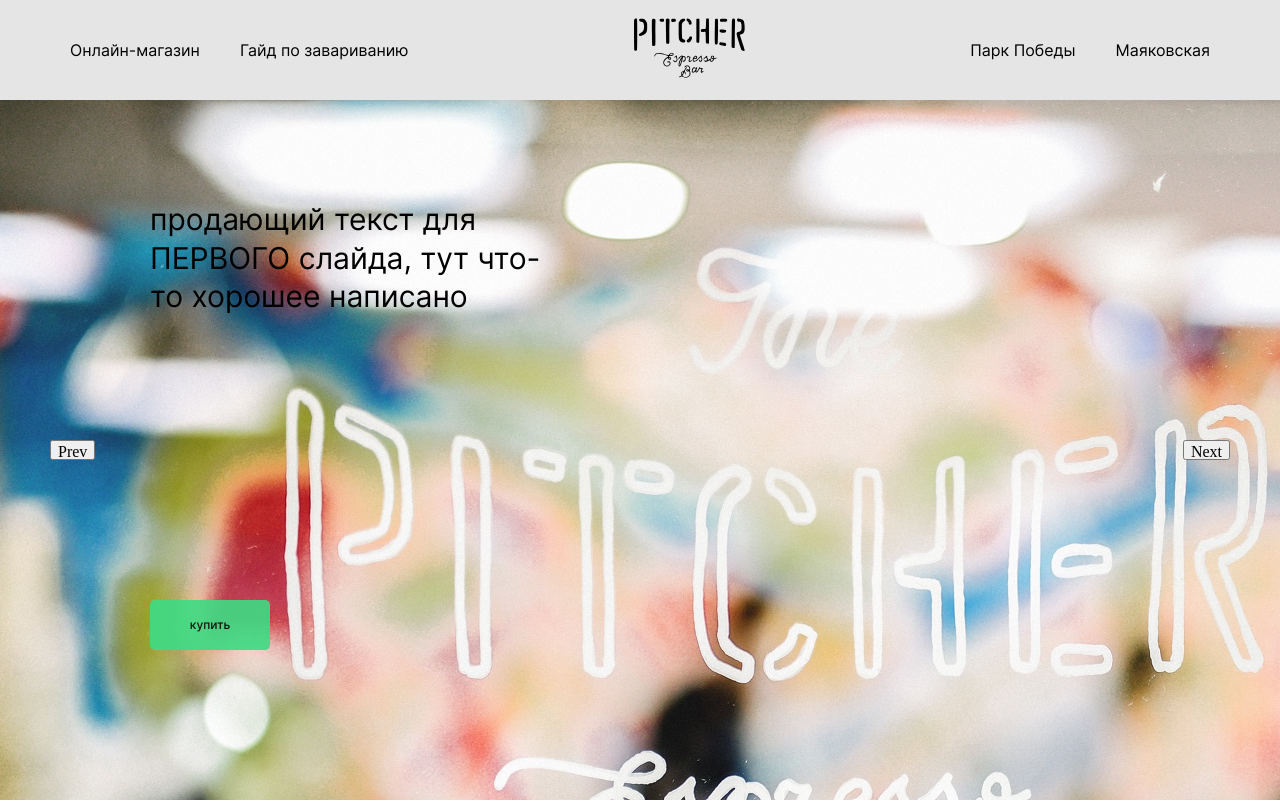
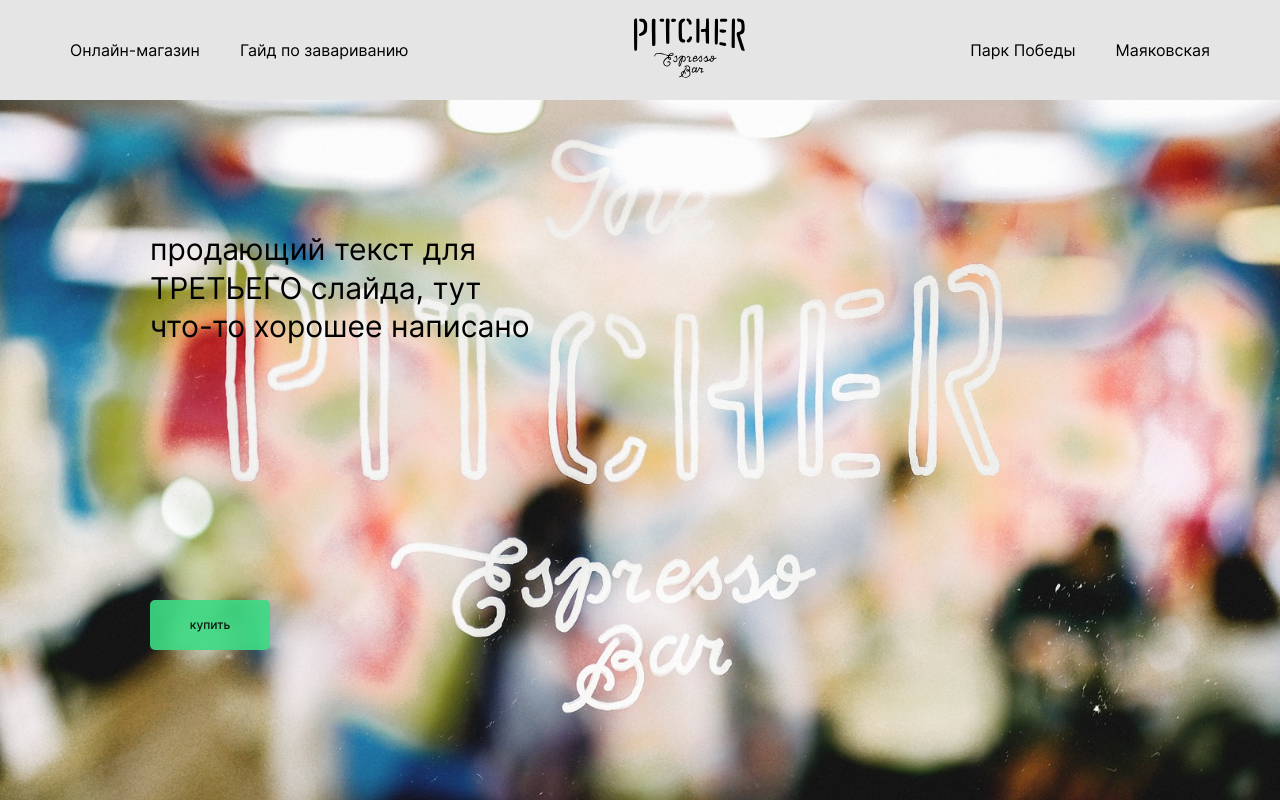
Before and after one commit to AndreyZhukovSPb/pitcher, a React (Create React App) app: page / in a window 1280 px wide. Built offline with nearby package versions, Linux system fonts and the light colour scheme.

Commit message:
fix: поправил слайдер

```diff
--- a/src/App.tsx
+++ b/src/App.tsx
@@ -6,7 +6,6 @@
 import './App.css';
 import './components/header/Header.css'
 import Header from './components/header/Header';
-import SellPicture from './components/SellPicture/SellPicture';
 import Carousel, {CarouselItem, CarouselBox} from './components/Carousel/Carousel';
 
 
@@ -22,6 +21,8 @@
         />
       </div>
       <CarouselBox/>
+
+
     </>
   );
 }
@@ -39,4 +40,5 @@
 что лежит в headerType?
 типизировать useState, useEffect
 переписать carouselProps - для функций
+карусель разнести на несколько компонентов
 */
--- a/src/components/Carousel/Carousel.css
+++ b/src/components/Carousel/Carousel.css
@@ -9,6 +9,16 @@
   height: calc(100vh - 100px);
   position: relative;
   width: 100%;
+  position: relative;
+}
+
+.carousel__image {
+  /*position: absolute;
+  left: 0;
+  top: 0; */
+  object-fit: cover;
+  z-index: -1;
+  width: 100%;
 }
 
 .carousel__inner {
@@ -17,17 +27,7 @@
   position: relative;
 }
 
-.carousel__item_type_blue {
-  background-image: url(../../images/sell-picture-new.jpg);
-}
 
-.carousel__item_type_black {
-  background-image: url(../../images/sell-photo.png);
-}
-
-.carousel__item_type_white {
-  background-color: wheat;
-}
 
 .sellPicture {
   position: relative;
@@ -66,7 +66,10 @@
 }
 
 .carousel__text {
-  margin: 100px 0 0 150px;
+  position: absolute;
+  top: 100px;
+  left: 150px;
+  /* margin: 100px 0 0 150px; */
   font-style: normal;
   font-weight: 400;
   font-size: 30px;
@@ -80,13 +83,45 @@
   z-index: 2;
   position: absolute;
   top: calc((100vh - 120px) / 2);
-  height: 20px;
+  height: 70px;
+  width: 70px;
+  border: none;
+  background: transparent;
+  opacity: 0;
+  transition: opacity ease 1.5s;
+}
+
+
+.carousel:hover .carousel__wrapButton {
+  opacity: 1;
 }
 
 .carousel__wrapButton_type_next {
-  right: 50px;
+  right: 0px;
+  background-image: url(../../images/arrow_right.svg);
 }
 
 .carousel__wrapButton_type_prev {
-  left: 50px;
+  left: 0px;
+  background-image: url(../../images/arrow_left.svg);
 }
+
+.carousel__wrapButton_hidden {
+  visibility: hidden;
+}
+
+/*
+.carousel__item_type_blu {
+  background-image: url(../../images/sell-picture-new.jpg);
+}
+
+.carousel__item_type_blac {
+  background-image: url(../../images/sell-photo.png);
+  background-size: 100%;
+  background-repeat: no-repeat;
+}
+
+.carousel__item_type_whit {
+  background-color: wheat;
+}
+*/
--- a/src/components/Carousel/Carousel.tsx
+++ b/src/components/Carousel/Carousel.tsx
@@ -11,22 +11,20 @@
   image?: string;
   pictureId?: number;
   text?: string;
-
 }
 
 export const CarouselItem: React.FC<carouselItemProps> = ({children, width, color, image}) => {
   return (
-    <div className={`carousel__item carousel__item_type_${color}`}>
+    <div
+      className={`carousel__item carousel__item_type_${color}`}
+    >
+      <img src={image} alt="" className="carousel__image"/>
       {children}
     </div>
   )
 }
 
 export const CarouselBox: React.FC<{}> = () => {
-
-
-
-  // const [initialSellPictures, setInitialSellPictures] = React.useState<any[]>(sellPictures);
   const [currentSellPictures, setCurrentSellPictures] = React.useState<Array<{
     pictureId: number,
     image: string,
@@ -35,9 +33,116 @@
   }>>(sellPictures);
 
 
-  console.log(currentSellPictures)
 
-  function addPictureToStart() {
+  return (
+    <Carousel>
+      {currentSellPictures.map((item) => (
+          <CarouselItem key={item.pictureId} color={item.color} image={item.image}>
+            <Link to='/shop'>
+              <button className='carousel_button'>купить</button>
+            </Link>
+            <p className="carousel__text">
+              {item.text}
+            </p>
+          </CarouselItem>
+      ))}
+    </Carousel>
+  )
+}
+
+interface carouselProps {
+  children: any;
+}
+
+const Carousel: React.FC<carouselProps> = ({children}) => {
+  const [activeIndex, setActiveIndex] = React.useState(0);
+  const [counter, setCounter] = React.useState(0);
+  const [leftButtonIsVisible, setLeftButtonIsVisible] = React.useState(false);
+  const [rightButtonIsVisible, setRightButtonIsVisible] = React.useState(true);
+
+  useEffect(() => {
+    if (counter === sellPictures.length - 1) {
+      console.log('break?')
+      return;
+    } else {
+      const interval = setInterval(() => {
+        setCounter((counter) => counter = counter +1 )
+        updateIndex(activeIndex + 1)
+      }, 2000)
+      return () => {
+        if (interval) {
+          clearInterval(interval);
+        }
+      }
+    }
+  })
+
+  const updateIndex = (newIndex: number) => {
+    setActiveIndex(newIndex)
+    if (newIndex <= 0) {
+      setLeftButtonIsVisible(false)
+      return;
+    } else if (newIndex >= React.Children.count(children) -1 ) {
+      setRightButtonIsVisible(false)
+    } else {
+      if (!leftButtonIsVisible) {
+        setLeftButtonIsVisible(true)
+      }
+      if (!rightButtonIsVisible) {
+        setRightButtonIsVisible(true)
+      }
+
+    }
+  }
+
+  return (
+    <section className="carousel">
+      <div
+        className="carousel__inner"
+        style={{ transform: `translateX(-${activeIndex*100}%)` }}
+      >
+        {React.Children.map(children, (child, index) => {
+          return React.cloneElement(child)
+        })}
+      </div>
+      <button
+          className={`carousel__wrapButton carousel__wrapButton_type_prev ${!leftButtonIsVisible ? 'carousel__wrapButton_hidden' : ''}`}
+          onClick={() => {
+            updateIndex(activeIndex - 1)
+          }}
+        >
+
+        </button>
+        <button
+          className={`carousel__wrapButton carousel__wrapButton_type_next ${!rightButtonIsVisible ? 'carousel__wrapButton_hidden' : ''}`}
+          onClick={() => {
+            updateIndex(activeIndex + 1)
+          }}
+        >
+
+        </button>
+
+    </section>
+  )
+}
+
+export default Carousel;
+
+
+
+/*
+      {sellPictures.map((item) => (
+          <CarouselItem key={item.pictureId} color={item.color}>
+            <Link to='/shop'>
+              <button className='carousel_button'>купить</button>
+            </Link>
+            <p className="carousel__text">
+              {item.text}
+            </p>
+          </CarouselItem>
+      ))}
+
+        function addPictureToStart() {
     const newArr = sellPictures.map(item => ({
       pictureId: item.pictureId + currentSellPictures.length,
       image: item.image,
@@ -61,117 +166,4 @@
     setCurrentSellPictures(prevState => [...prevState, ...newArr])
   }
 
-  return (
-    <Carousel
-    addPictureToStart = {addPictureToStart}
-    addPictureToEnd = {addPictureToEnd}
-    >
-
-      {currentSellPictures.map((item) => (
-          <CarouselItem key={item.pictureId} color={item.color}>
-            <Link to='/shop'>
-              <button className='carousel_button'>купить</button>
-            </Link>
-            <p className="carousel__text">
-              {item.text}
-            </p>
-          </CarouselItem>
-      ))}
-
-
-    </Carousel>
-  )
-}
-
-
-interface carouselProps {
-  children: any;
-  addPictureToStart: any;
-  addPictureToEnd: any;
-}
-
-
-
-const Carousel: React.FC<carouselProps> = ({children, addPictureToStart, addPictureToEnd}) => {
-  const [activeIndex, setActiveIndex] = React.useState(0);
-
-  /*
-  useEffect(() => {
-    const interval = setInterval(() => {
-      updateIndex(activeIndex + 1)
-    }, 3000)
-
-    return () => {
-      if (interval) {
-        clearInterval(interval);
-      }
-    }
-  })
-  */
-
-
-  const updateIndex = (newIndex: number) => {
-    if (newIndex < 0) {
-      return;
-      //addPictureToStart();
-      // newIndex = sellPictures.length - 1
-      // setActiveIndex(newIndex)
-      // updateIndex(newIndex);
-
-      // newIndex = React.Children.count(children) - 1;
-    } else if (newIndex >= React.Children.count(children)) {
-      addPictureToEnd();
-      // newIndex = 0;
-
-    }
-    setActiveIndex(newIndex)
-
-  }
-
-  return (
-    <div className="carousel">
-      <div
-        className="carousel__inner"
-        style={{ transform: `translateX(-${activeIndex*100}%)` }}
-      >
-        {React.Children.map(children, (child, index) => {
-          return React.cloneElement(child)
-        })}
-      </div>
-      <button
-          className="carousel__wrapButton carousel__wrapButton_type_prev"
-          onClick={() => {
-            updateIndex(activeIndex - 1)
-          }}
-        >
-          Prev
-        </button>
-        <button
-          className="carousel__wrapButton carousel__wrapButton_type_next"
-          onClick={() => {
-            updateIndex(activeIndex + 1)
-          }}
-        >
-          Next
-        </button>
-
-    </div>
-  )
-}
-
-export default Carousel;
-
-
-
-/*
-      {sellPictures.map((item) => (
-          <CarouselItem key={item.pictureId} color={item.color}>
-            <Link to='/shop'>
-              <button className='carousel_button'>купить</button>
-            </Link>
-            <p className="carousel__text">
-              {item.text}
-            </p>
-          </CarouselItem>
-      ))}
 */
--- a/src/utils/constants.js
+++ b/src/utils/constants.js
@@ -1,19 +1,23 @@
+import image_1 from '../images/sell-picture-new.jpg';
+import image_2 from '../images/sell-photo.png';
+import image_3 from '../images/sell-picture-new.jpg';
+
 const sellPictures = [
   {
     pictureId: 1,
-    image: "image_1",
+    image: image_1,
     text: "продающий текст для ПЕРВОГО слайда, тут что-то хорошее написано",
     color: "blue",
   },
   {
     pictureId: 2,
-    image: "image_2",
+    image: image_2,
     text: "продающий текст для ВТОРОГО слайда, тут что-то хорошее написано",
     color: "black",
   },
   {
     pictureId: 3,
-    image: "image_3",
+    image: image_3,
     text: "продающий текст для ТРЕТЬЕГО слайда, тут что-то хорошее написано",
     color: "white",
   },
```
Also changed, not shown: src/components/coffeeShops/coffeeShops.css (added), src/components/coffeeShops/coffeeShops.tsx (added), src/images/arrow_left.svg (added), src/images/arrow_right.svg (added).
